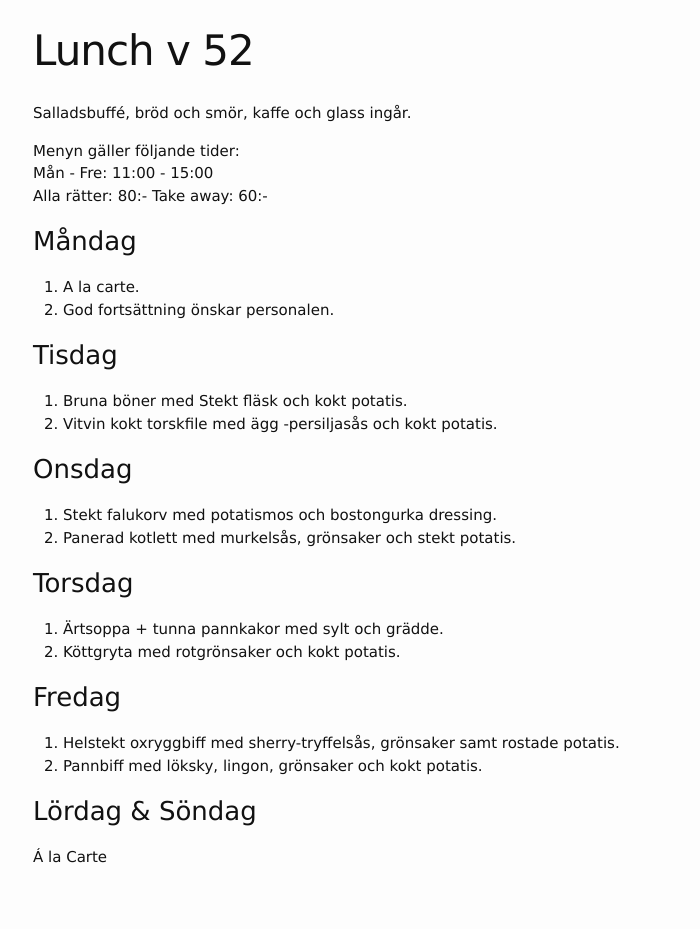
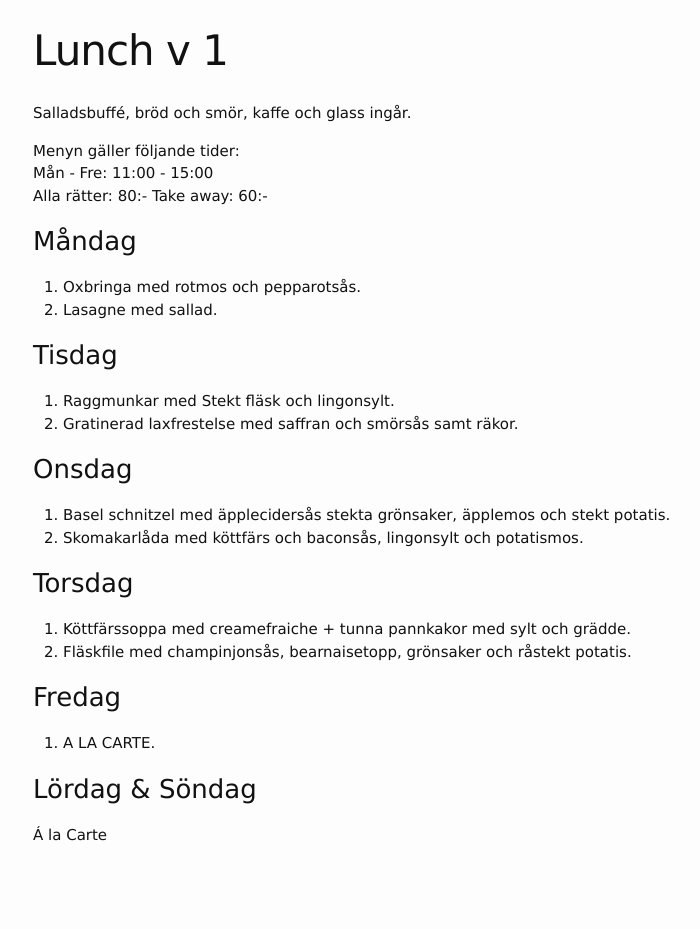
Before and after one commit to FarInn62/farinn62.github.io, a Jekyll site: the page built from lunch.md, in a window 1280 px wide. Shown: the whole page, without its empty margins (237-937 px from the left). Built offline with Jekyll 4.4.1, drawn with Linux system fonts in a browser that asks for light colours; after the commit the page ends 906 px from its top, so only the background shows below that.

Commit message:
Update lunch.md

```diff
--- a/lunch.md
+++ b/lunch.md
@@ -1,6 +1,6 @@
 ---
 layout: foodmenu
-title: Lunch v 52
+title: Lunch v 1
 permalink: /lunch/
 published: true
 ---
@@ -12,28 +12,28 @@ Alla rätter: 80:- Take away: 60:-
 
 ### Måndag
 
-1. A la carte.
-2. God fortsättning önskar personalen.
+1. Oxbringa med rotmos och pepparotsås.
+2. Lasagne med sallad.
 
 ### Tisdag
 
-1. Bruna böner med Stekt fläsk och kokt potatis.
-2. Vitvin kokt torskfile med ägg -persiljasås och kokt potatis.
+1. Raggmunkar med Stekt fläsk och lingonsylt.
+2. Gratinerad laxfrestelse med saffran och smörsås samt räkor.
 
 ### Onsdag
 
-1. Stekt falukorv med potatismos och bostongurka dressing.
-2. Panerad kotlett med murkelsås, grönsaker och stekt potatis.
+1. Basel schnitzel med äpplecidersås stekta grönsaker, äpplemos och stekt potatis.
+2. Skomakarlåda med köttfärs och baconsås, lingonsylt och potatismos.
 
 ### Torsdag
 
-1. Ärtsoppa + tunna pannkakor med sylt och grädde.
-2. Köttgryta med rotgrönsaker och kokt potatis.
+1. Köttfärssoppa med creamefraiche + tunna pannkakor med sylt och grädde.
+2. Fläskfile med champinjonsås, bearnaisetopp, grönsaker och råstekt potatis.
 
 ### Fredag
 
-1. Helstekt oxryggbiff med sherry-tryffelsås, grönsaker samt rostade potatis.
-2. Pannbiff med löksky, lingon, grönsaker och kokt potatis.
+1. A LA CARTE.
+
 
 ### Lördag & Söndag
 
```
